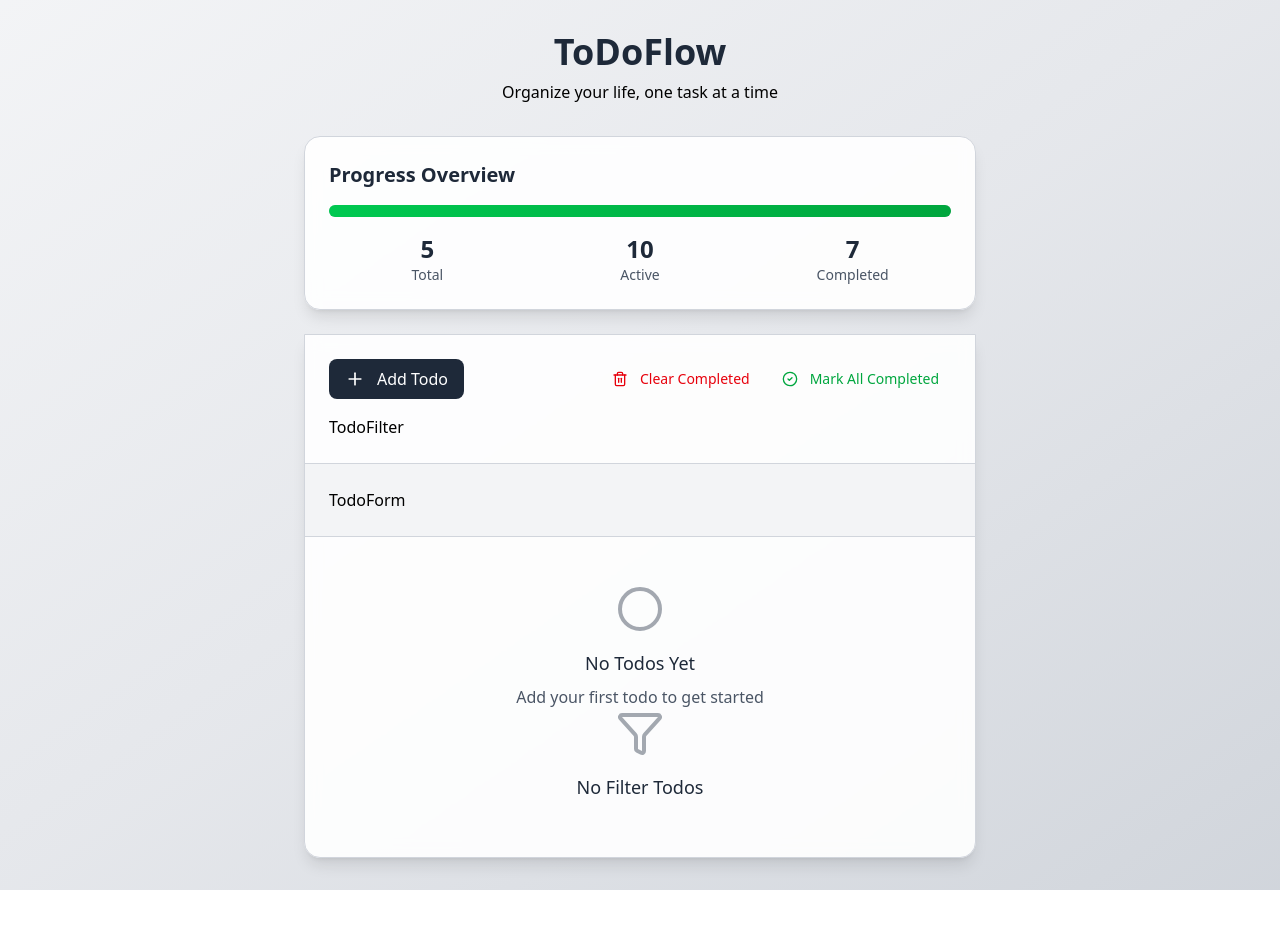
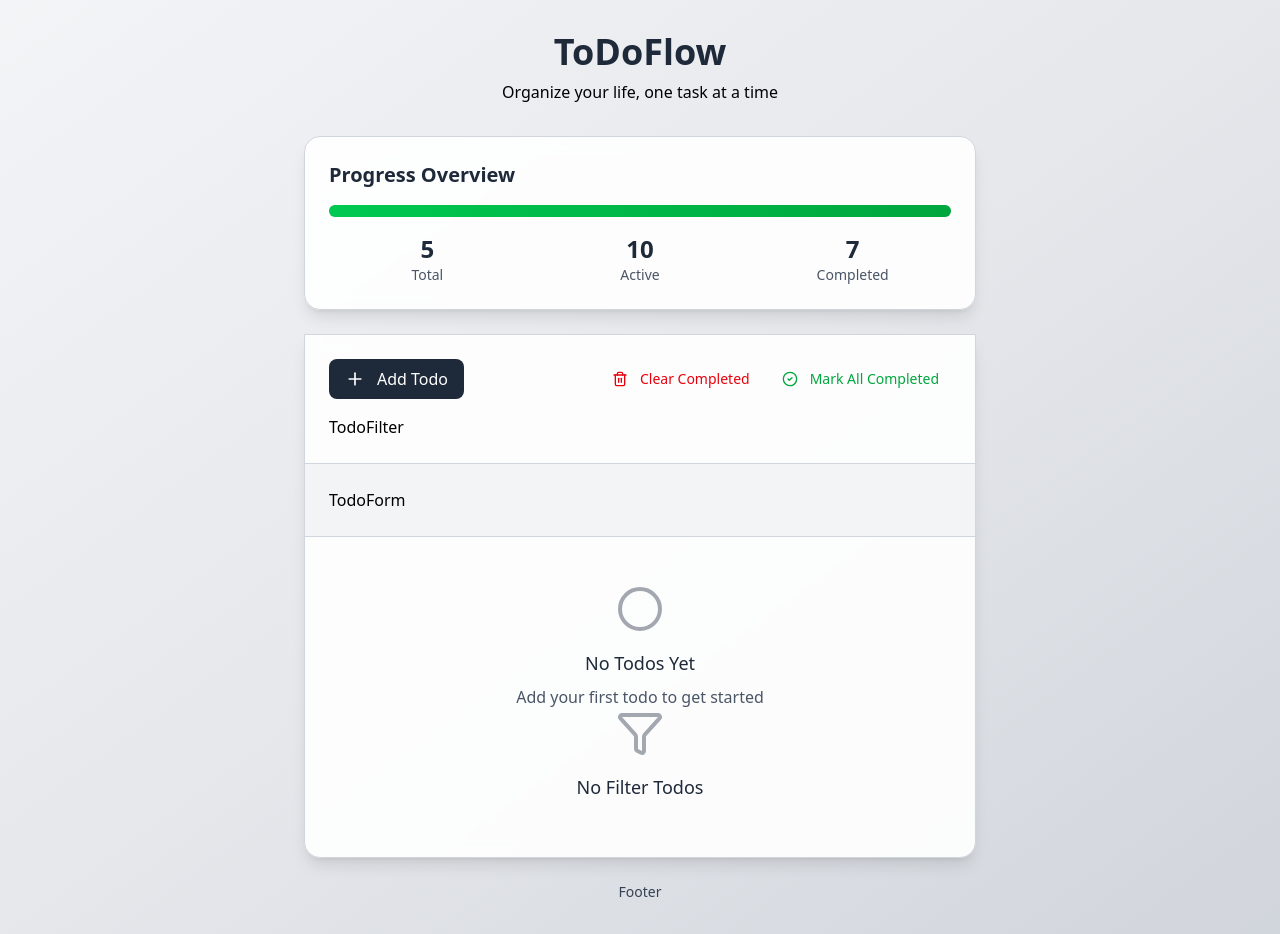
Before and after one commit to mohamedtarekdev/react-rtk-todo, a React (Vite) app: page / in a window 1280 px wide. Before the commit the page ends 890 px from the top, so only its background shows below. Built offline with nearby package versions, Linux system fonts and the light colour scheme.

Commit message:
Adds basic footer to Todo application
Introduces a simple footer section at the bottom of the Todo application layout for general information or branding.

```diff
--- a/src/components/TodoApp.jsx
+++ b/src/components/TodoApp.jsx
@@ -111,6 +111,10 @@ const TodoApp = () => {
                         </div>
                     </div>
                 </div>
+                {/* Footer */}
+                <div className="text-center mt-6 text-sm text-gray-700">
+                    Footer
+                </div>
             </div>
         </div>
     );
```
